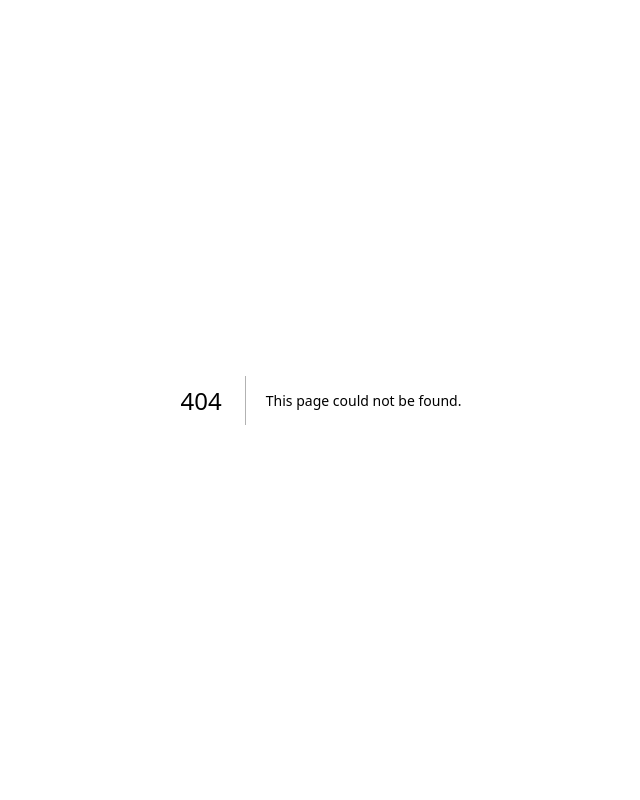
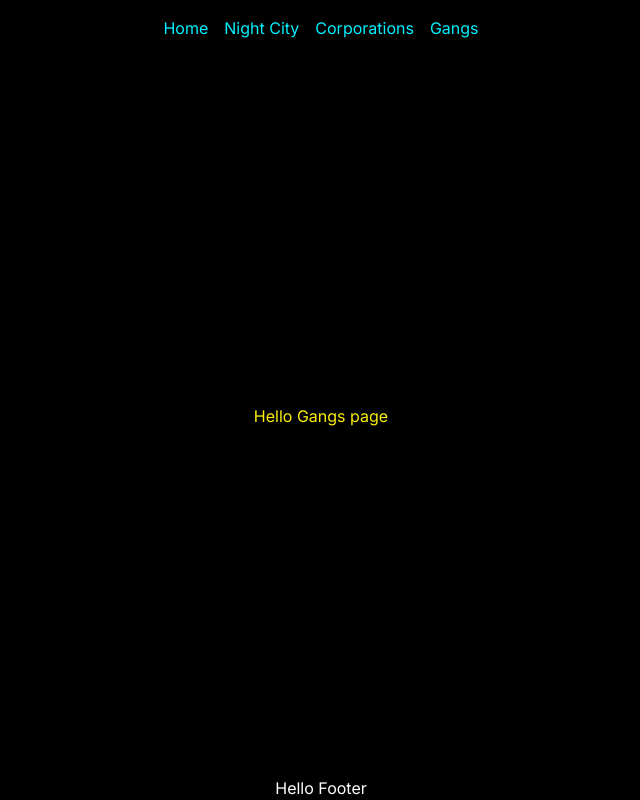
Before and after one commit to DrissHaddadi/cyberpunk-2077-fan-website, a Next.js app: page /gangs in a window 1280 px wide. Before the commit this address had no page. Shown: the whole page, without its empty margins (319-959 px from the left). Built offline with nearby package versions, Linux system fonts and the light colour scheme.

Commit message:
header and footer created

```diff
--- /dev/null
+++ b/app/_components/Footer.jsx
@@ -0,0 +1,10 @@
+
+const Footer = () => {
+  return (
+    <footer>
+        <div className=" flex justify-center text-white">Hello Footer</div>
+    </footer>
+  )
+}
+
+export default Footer
--- /dev/null
+++ b/app/_components/Header.jsx
@@ -0,0 +1,25 @@
+
+const Header = () => {
+  return (
+    <header>
+    <nav className=" text-cyber-blue p-4">
+      <ul className="flex justify-center space-x-4">
+        <li>
+          <a href="/">Home</a>
+        </li>
+        <li>
+          <a href="/night-city">Night City</a>
+        </li>
+        <li>
+          <a href="/corporations">Corporations</a>
+        </li>
+        <li>
+          <a href="/gangs">Gangs</a>
+        </li>
+      </ul>
+    </nav>
+  </header>
+  )
+}
+
+export default Header
--- /dev/null
+++ b/app/corporations/page.js
@@ -0,0 +1,14 @@
+import Footer from "../_components/Footer";
+import Header from "../_components/Header";
+
+export default function Corporations() {
+    return (
+      <main className="min-h-screen flex flex-col justify-between bg-black">
+        <Header />
+        <div className="w-full flex items-center justify-center">
+          <h1 className="text-cyber-yellow">Hello Corporations page</h1>
+        </div>
+        <Footer />
+      </main>
+    )
+  }
--- /dev/null
+++ b/app/gangs/page.js
@@ -0,0 +1,14 @@
+import Footer from "../_components/Footer";
+import Header from "../_components/Header";
+
+export default function Gangs() {
+    return (
+      <main className="min-h-screen flex flex-col justify-between bg-black">
+        <Header />
+        <div className="w-full flex items-center justify-center">
+          <h1 className="text-cyber-yellow">Hello Gangs page</h1>
+        </div>
+        <Footer />
+      </main>
+    )
+  }
--- /dev/null
+++ b/app/night-city/page.js
@@ -0,0 +1,14 @@
+import Footer from "../_components/Footer";
+import Header from "../_components/Header";
+
+export default function Night_City() {
+    return (
+      <main className="min-h-screen flex flex-col justify-between bg-black">
+        <Header />
+        <div className="w-full flex items-center justify-center">
+          <h1 className="text-cyber-yellow">Hello Night City page</h1>
+        </div>
+        <Footer />
+      </main>
+    )
+  }
--- a/app/page.js
+++ b/app/page.js
@@ -1,9 +1,14 @@
+import Footer from "./_components/Footer";
+import Header from "./_components/Header";
+
 export default function Home() {
   return (
-    <main className="min-h-screen ">
-      <div className=" h-screen w-full flex flex-col items-center justify-between bg-zinc-900 ">
-        <h1 className=" text-cyber-yellow ">Hello Cyberpunk 2077</h1>
-        </div>
+    <main className="min-h-screen flex flex-col justify-between bg-black">
+      <Header />
+      <div className="w-full flex items-center justify-center">
+        <h1 className="text-cyber-yellow">Hello Cyberpunk 2077</h1>
+      </div>
+      <Footer />
     </main>
   )
 }
```
